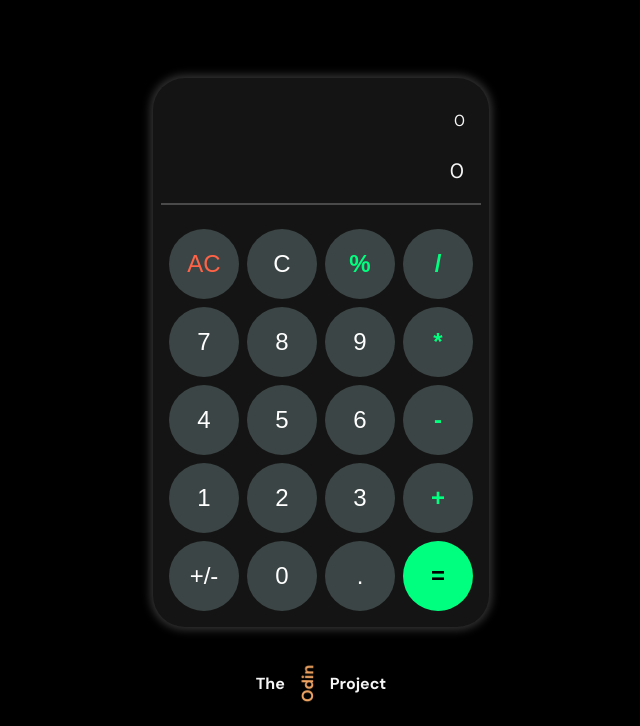
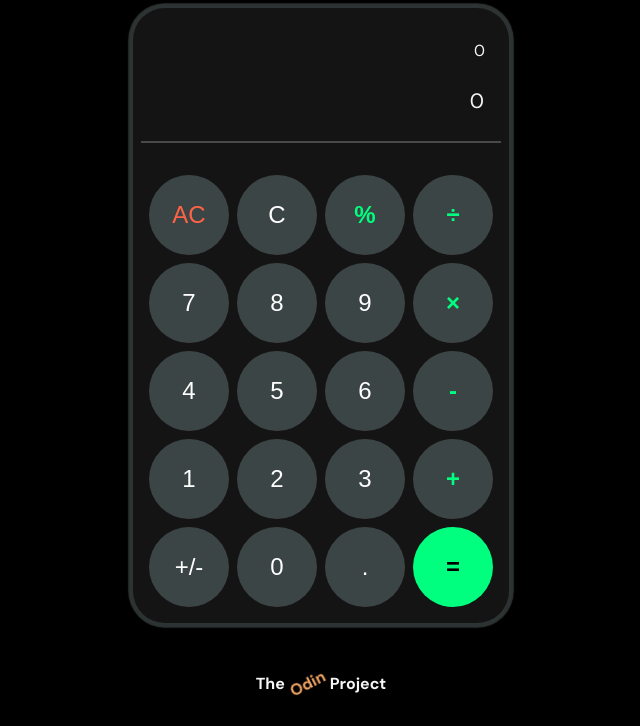
Before and after one commit to E-h-s-a-n/calculator-basic, a plain HTML site: page index.html in a window 1280 px wide. Shown: the part 74-800 px from the top of the page, without its empty margins (319-959 px from the left). Drawn offline with Linux system fonts and the light colour scheme.

Commit message:
Modify script

```diff
--- a/calculator.js
+++ b/calculator.js
@@ -18,8 +18,8 @@ const operate = (calcObj) => {
     return window[`${calcObj.operation}`](+calcObj.first, +calcObj.second);
 }
 
-function display() {
-    currentDisplay.textContent = displayValue;
+function display(value = '') {
+    currentDisplay.textContent = value;
 }
 
 let displayValue = '';
@@ -28,48 +28,50 @@ let calc = { first: '', operation: '', second: '' }
 const currentDisplay = document.querySelector("#display-1");
 const resultDisplay = document.querySelector("#display-2");
 const buttonsGrid = document.querySelector(".keys");
+console.clear();
 
 buttonsGrid.addEventListener('click', e => {
-    const eClass = (s) => e.target.classList.contains(s);
-    const eValue = e.target.value;
+    const keyType = e.target.dataset.type;
+    const keyValue = e.target.value;
 
-    if (eClass('number')) {
+    if (keyType == 'number') {
         if (calc.operation) {
-            if (!calc.second && eValue == '0' || calc.second.length > 19) return; //error
-            calc.second += eValue;
+            if (!calc.second && keyValue == '0' || calc.second.length > 19) return; //error
+            calc.second += keyValue;
             displayValue = calc.second;
+            display(calc.second);
         } else {
-            if (!calc.first && eValue == '0' || calc.first.length > 19) return; //error
-            calc.first += eValue;
+            if (!calc.first && keyValue == '0' || calc.first.length > 19) return; //error
+            calc.first += keyValue;
             displayValue = calc.first;
+            display(calc.first);
         }
-        display();
 
-    } else if (eClass('operate')) {
+
+    } else if (keyType == 'operator') {
         if (calc.second) {
             calc.first = operate(calc)
             calc.second = '';
-            calc.operation = '';
-            console.log(calc);
+            calc.operation = keyValue;
             displayValue = calc.first;
-            display();
+            display(calc.first);
         } else if (calc.first) {
-            calc.operation = eValue;
+            calc.operation = keyValue;
         }
 
-    } else if (eClass('equal')) {
+    } else if (keyType == 'equal') {
         if (!calc.second) return;
         displayValue = operate(calc);
         calc.first = '';
         calc.second = '';
         calc.operation = '';
-        display();
-    } else if (eClass('all-clear')) {
+        display(displayValue);
+    } else if (keyType == 'all-clear') {
         calc.first = '';
         calc.second = '';
         calc.operation = '';
         displayValue = ''
-        display()
+        display();
     }
     console.log(calc);
 
@@ -84,5 +86,6 @@ document.querySelector('.odin-click').addEventListener('click', e => {
     console.log(e.target.classList.toggle("odin"));
 })
 
-currentDisplay.textContent = '0';
+// currentDisplay.textContent = '0';
+display('0')
 // resultDisplay.setAttribute('disabled');
--- a/index.html
+++ b/index.html
@@ -15,33 +15,33 @@
 </head>
 
 <body>
-    <h1>Simple Calculator</h1>
+    <h1></h1>
     <div class="main">
         <div class="display-container">
             <div class="display" id="display-2">0</div>
             <div class="display" id="display-1">93,999,100</div>
         </div>
         <div class="keys">
-            <button class="all-clear">AC</button>
-            <button disabled>C</button>
-            <button class="operate" value="" disabled>%</button>
-            <button class="operate" value="divide">/</button>
-            <button class="number" value="7">7</button>
-            <button class="number" value="8">8</button>
-            <button class="number" value="9">9</button>
-            <button class="operate" value="multiply">*</button>
-            <button class="number" value="4">4</button>
-            <button class="number" value="5">5</button>
-            <button class="number" value="6">6</button>
-            <button class="operate" value="subtract">-</button>
-            <button class="number" value="1">1</button>
-            <button class="number" value="2">2</button>
-            <button class="number" value="3">3</button>
-            <button class="operate" value="add">+</button>
-            <button disabled>+/-</button>
-            <button id="zero" class="number" value="0">0</button>
-            <button disabled>.</button>
-            <button class="equal">=</button>
+            <button class="all-clear" data-type="all-clear">AC</button>
+            <button data-type="clear" disabled>C</button>
+            <button class="operate" value="%" data-type="percent" disabled>&percnt;</button>
+            <button class="operate" value="divide" data-type="operator">&div;</button>
+            <button class="number" value="7" data-type="number">7</button>
+            <button class="number" value="8" data-type="number">8</button>
+            <button class="number" value="9" data-type="number">9</button>
+            <button class="operate" value="multiply" data-type="operator">&times;</button>
+            <button class="number" value="4" data-type="number">4</button>
+            <button class="number" value="5" data-type="number">5</button>
+            <button class="number" value="6" data-type="number">6</button>
+            <button class="operate" value="subtract" data-type="operator">-</button>
+            <button class="number" value="1" data-type="number">1</button>
+            <button class="number" value="2" data-type="number">2</button>
+            <button class="number" value="3" data-type="number">3</button>
+            <button class="operate" value="add" data-type="operator">+</button>
+            <button data-type="operator" disabled>+/-</button>
+            <button id="zero" class="number" value="0" data-type="number">0</button>
+            <button data-type="number" disabled>.</button>
+            <button class="equal" data-type="equal">=</button>
         </div>
     </div>
     <footer>The <div class="odin odin-click">Odin</div> Project</footer>
--- a/style.css
+++ b/style.css
@@ -21,8 +21,9 @@ body {
     font-family: "DM Sans", sans-serif;
     min-height: 100vh;
     margin: 0;
+    padding: 0 ;
     position: relative;
-    overflow: hidden;
+    /* overflow: hidden; */
     background-color: rgb(0, 0, 0);
     color: whitesmoke;
     display: flex;
@@ -35,9 +36,9 @@ body {
 h1,
 h2,
 h4 {
-    max-width: 360px;
-    margin-left: auto;
-    margin-right: auto;
+    /* max-width: 400px; */
+    /* margin-left: auto; */
+    /* margin-right: auto; */
     text-align: center;
 }
 
@@ -47,7 +48,7 @@ h1 {
 }
 
 .main {
-    box-shadow: 0 0 8px 3px rgba(129, 127, 127, 0.411);
+    box-shadow:0 0 1px .3rem rgb(45, 50, 50);
     background-color: rgb(20, 20, 20);
     padding: 0.5rem;
     border-radius: 2rem;
@@ -84,10 +85,6 @@ h1 {
     font-size: medium;
 }
 
-#zero {
-    /* grid-column-end: span 2; */
-}
-
 button {
     height: 70px;
     width: 70px;
@@ -96,8 +93,9 @@ button {
     font-size: 1.5rem;
     background-color: rgb(60, 69, 69);
     color: rgb(255, 255, 255);
-    transition: background-color 0.09s ease-in-out;
+    transition: background-color 0.08s ease-in-out;
     border: none;
+    cursor: pointer;
 }
 
 button:hover {
@@ -132,7 +130,7 @@ button:active {
 
 footer {
     font-weight: bold;
-    margin-bottom: 2rem;
+    margin: 2rem 0;
 }
 
 .odin-click {
@@ -142,7 +140,7 @@ footer {
 }
 
 .odin {
-    animation: odin-rotate 1.1s 1s infinite cubic-bezier(0.58, -0.58, 0.5, 1.38);
+    animation: odin-rotate 1.1s .5s infinite cubic-bezier(0.58, -0.58, 0.5, 1.38);
 }
 
 @keyframes odin-rotate {
@@ -150,3 +148,14 @@ footer {
         transform: rotate(360deg);
     }
 }
+
+@media (min-width:650px) {
+    button {
+        width: 80px;
+        height: 80px;
+    }
+    .display-container {
+        margin: 1rem 0 2rem;
+        padding-bottom: 1rem;
+    }
+}
```
